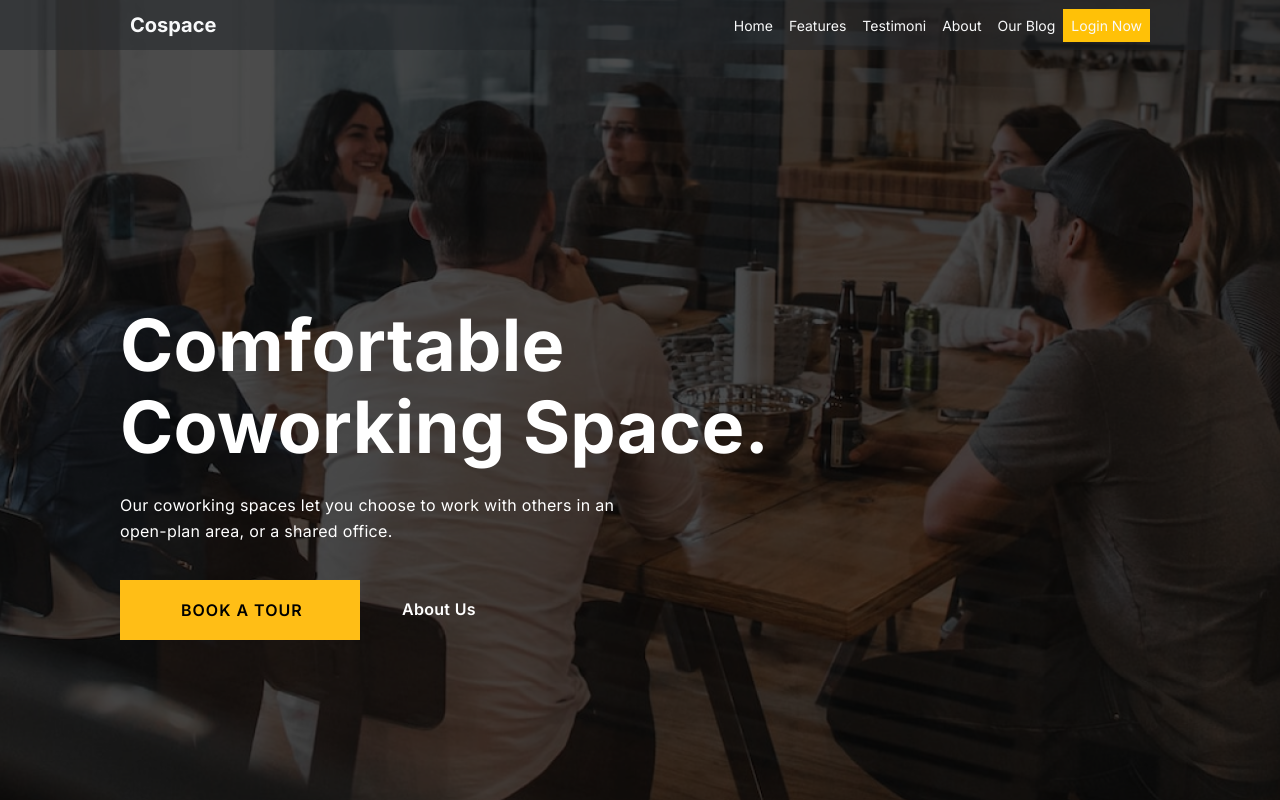
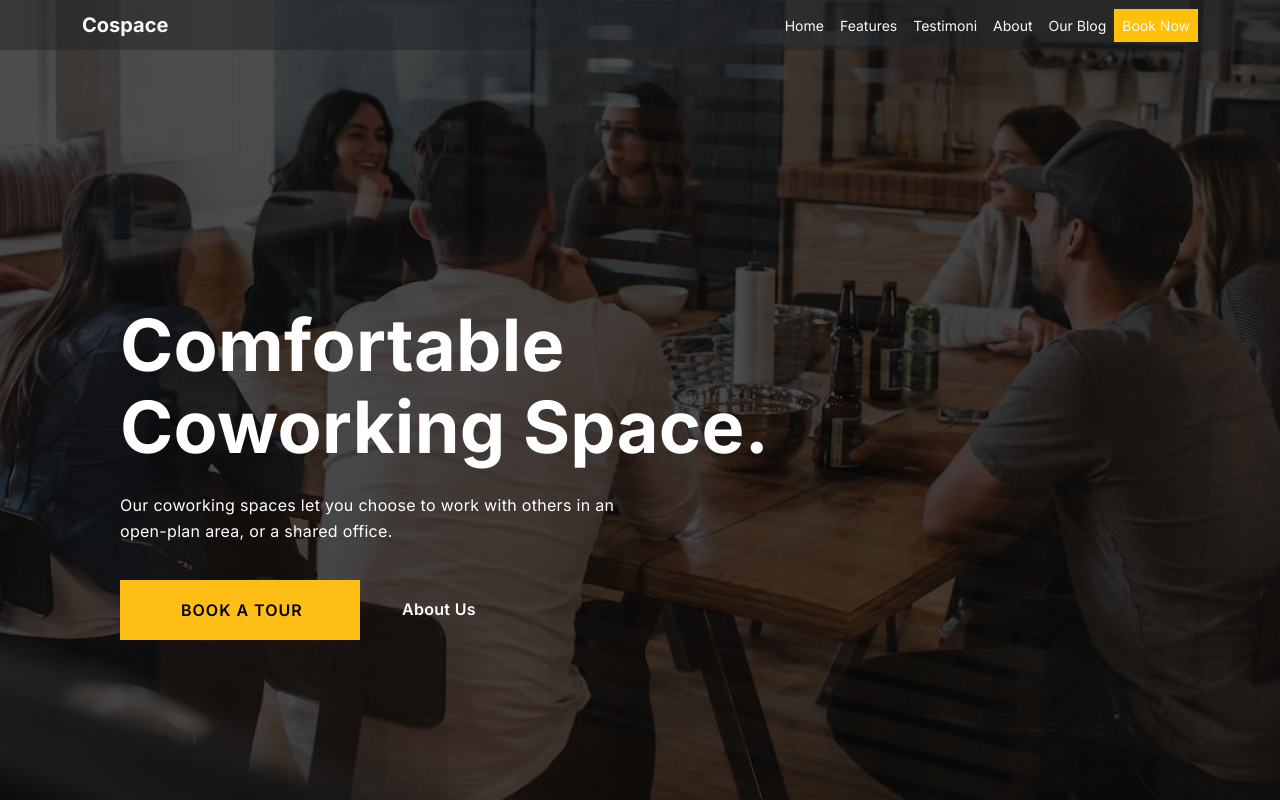
Before and after one commit to hafidzyami/TugasBesar-II3120-LaSTI, a Next.js app in the folder lastiwebapp/: page / in a window 1280 px wide. Built offline with nearby package versions, Linux system fonts and the light colour scheme.

Commit message:
feat: change navbar

```diff
--- a/lastiwebapp/src/app/page.jsx
+++ b/lastiwebapp/src/app/page.jsx
@@ -1,6 +1,8 @@
 "use client";
 import React from "react";
-
+import Container from "react-bootstrap/Container";
+import Nav from "react-bootstrap/Nav";
+import Navbar from "react-bootstrap/Navbar";
 import styles from "./page.module.css";
 // Import Swiper React components
 import { Swiper, SwiperSlide } from "swiper/react";
@@ -17,66 +19,44 @@ import { EffectCoverflow, Pagination, Navigation } from "swiper/modules";
 const page = () => {
   return (
     <>
-      <nav class="navbar navbar-expand-md bg-dark bg-opacity-50 fixed-top">
-        <div class="container">
-          <a class="navbar-brand mx-5 text-light fw-bold" href="/">
+      <Navbar
+        fixed="top"
+        collapseOnSelect
+        expand="lg"
+        className="bg-dark bg-opacity-50"
+      >
+        <Container>
+          <Navbar.Brand className="text-light fw-bold" href="#">
             Cospace
-          </a>
-          <button
-            class="navbar-toggler collapsed bg-white"
-            type="button"
-            data-bs-toggle="collapse"
-            data-bs-target="#navbarNav"
-            aria-controls="navbarNav"
-            aria-expanded="false"
-            aria-label="Toggle navigation"
+          </Navbar.Brand>
+          <Navbar.Toggle aria-controls="responsive-navbar-nav" />
+          <Navbar.Collapse
+            className="justify-content-end"
+            id="responsive-navbar-nav"
           >
-            <span class="navbar-toggler-icon"></span>
-          </button>
-          <div
-            class="collapse navbar-collapse justify-content-end mx-5"
-            id="navbarNav"
-          >
-            <ul class="navbar-nav">
-              <li class="nav-item">
-                <a
-                  class="nav-link text-light"
-                  data-toggle="dropdown"
-                  aria-current="page"
-                  href="/"
-                >
-                  Home
-                </a>
-              </li>
-              <li class="nav-item">
-                <a class="nav-link text-light" data-toggle="dropdown" href="/">
-                  Features
-                </a>
-              </li>
-              <li class="nav-item">
-                <a class="nav-link text-light" data-toggle="dropdown" href="/">
-                  Testimoni
-                </a>
-              </li>
-              <li class="nav-item">
-                <a class="nav-link text-light" data-toggle="dropdown" href="/">
-                  About
-                </a>
-              </li>
-              <li class="nav-item">
-                <a class="nav-link text-light" data-toggle="dropdown" href="/">
-                  Our Blog
-                </a>
-              </li>
-              <li class="nav-item bg-warning">
-                <a class="nav-link text-light" data-toggle="dropdown" href="/login">
-                  Login Now
-                </a>
-              </li>
-            </ul>
-          </div>
-        </div>
-      </nav>
+            <Nav>
+              <Nav.Link className="text-light" href="#">
+                Home
+              </Nav.Link>
+              <Nav.Link className="text-light" href="#">
+                Features
+              </Nav.Link>
+              <Nav.Link className="text-light" href="#">
+                Testimoni
+              </Nav.Link>
+              <Nav.Link className="text-light" href="#">
+                About
+              </Nav.Link>
+              <Nav.Link className="text-light" href="#">
+                Our Blog
+              </Nav.Link>
+              <Nav.Link className="text-light bg-warning" href="#">
+                Book Now
+              </Nav.Link>
+            </Nav>
+          </Navbar.Collapse>
+        </Container>
+      </Navbar>
       <div className="vh-100 vw-100">
         <div>
           <img
```
